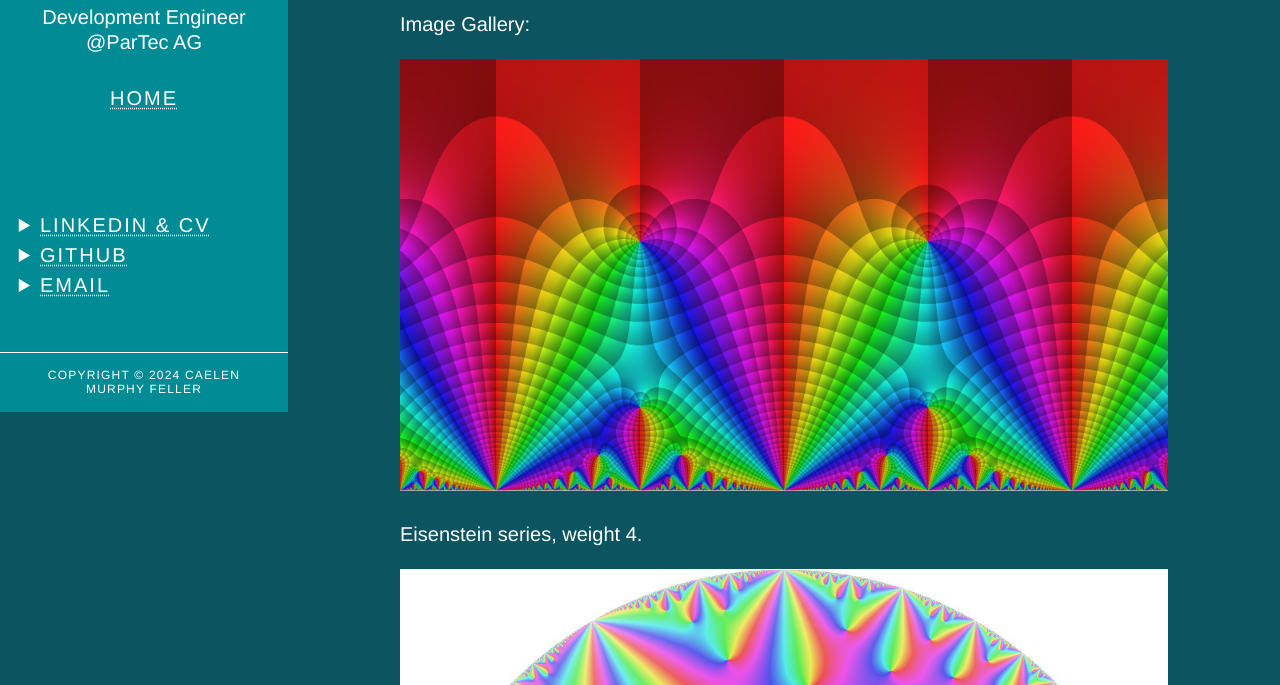
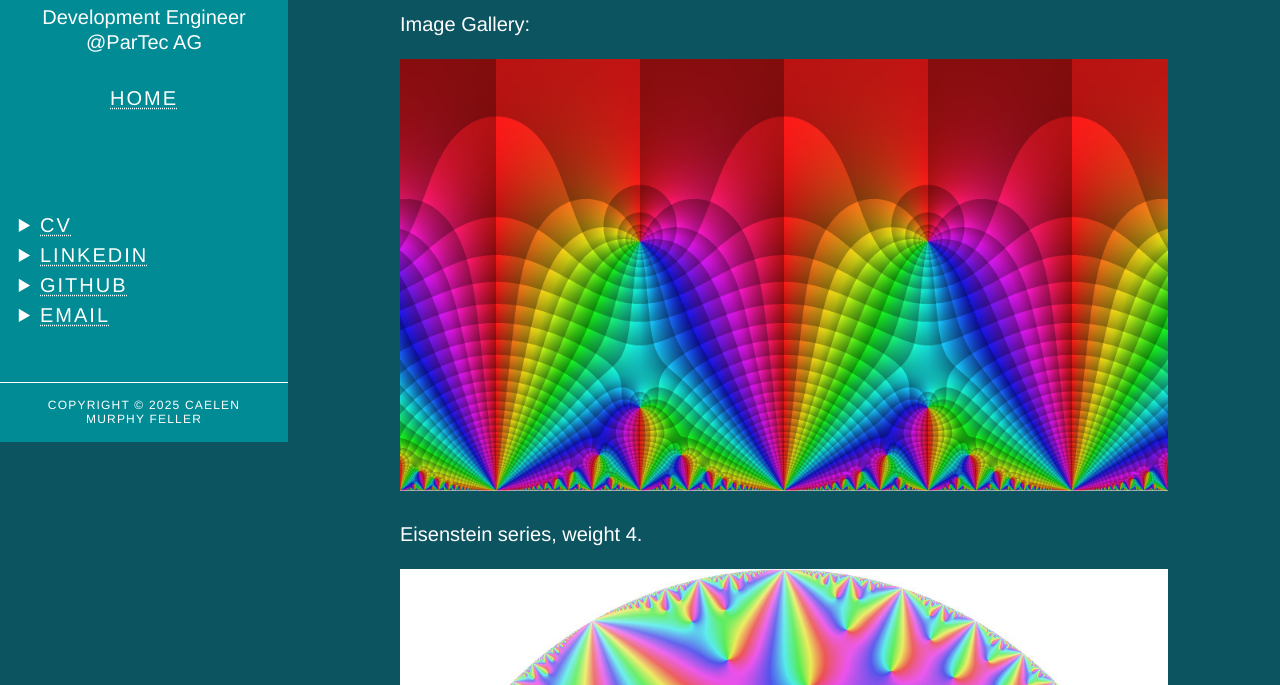
Before and after one commit to caelen-feller/caelen-feller.github.io, a plain HTML site: page 2018-internship/index.html in a window 1280 px wide. Shown: the part 415-1100 px from the top of the page. Drawn offline with nearby package versions, Linux system fonts and the light colour scheme.

Commit message:
Update with CV

```diff
--- a/2018-internship/index.html
+++ b/2018-internship/index.html
@@ -27,8 +27,13 @@
         <div class="pv4 bg-primary-light f4 fw1 ttu tracked lh-copy">
           <ul class="list-arrow">
             <li>
+              <a class="link dotted dim white" href="CV.pdf">
+                CV
+              </a>
+            </li>
+            <li>
               <a class="link dotted dim white" href="https://www.linkedin.com/in/caelen-feller/">
-                LinkedIn & CV
+                LinkedIn
               </a>
             </li>
             <li>
@@ -44,7 +49,7 @@
           </ul>
         </div>
         <div class="tc f7 fw1 ttu tracked ph3 pv3 bg-primary-light bt">
-          Copyright © 2024 Caelen Murphy Feller
+          Copyright © 2025 Caelen Murphy Feller
         </div>
       </footer>
     </div>
@@ -84,6 +89,11 @@
   <footer class="db dn-l w-100 fw1 bg-primary-light ttu tracked lh-copy">
     <div class="pa4 f5 flex justify-around">
       <span>
+        <a class="link dotted dim white" href="CV.pdf">
+          [CV]
+        </a>
+      </span>
+      <span>
         <a class="link dotted dim white" href="https://www.linkedin.com/in/caelen-feller/">
           [LinkedIn]
         </a>
@@ -101,7 +111,7 @@
       </ul>
     </div>
     <div class="tc f7 ph3 pv3 bt">
-      Copyright © 2024 Caelen Murphy Feller
+      Copyright © 2025 Caelen Murphy Feller
     </div>
   </footer>
 </body>
```
Also changed, not shown: 2019-internship/index.html (+13 -3 lines), hestia/index.html (+13 -3 lines), index.html (+13 -3 lines), 2 other files.
